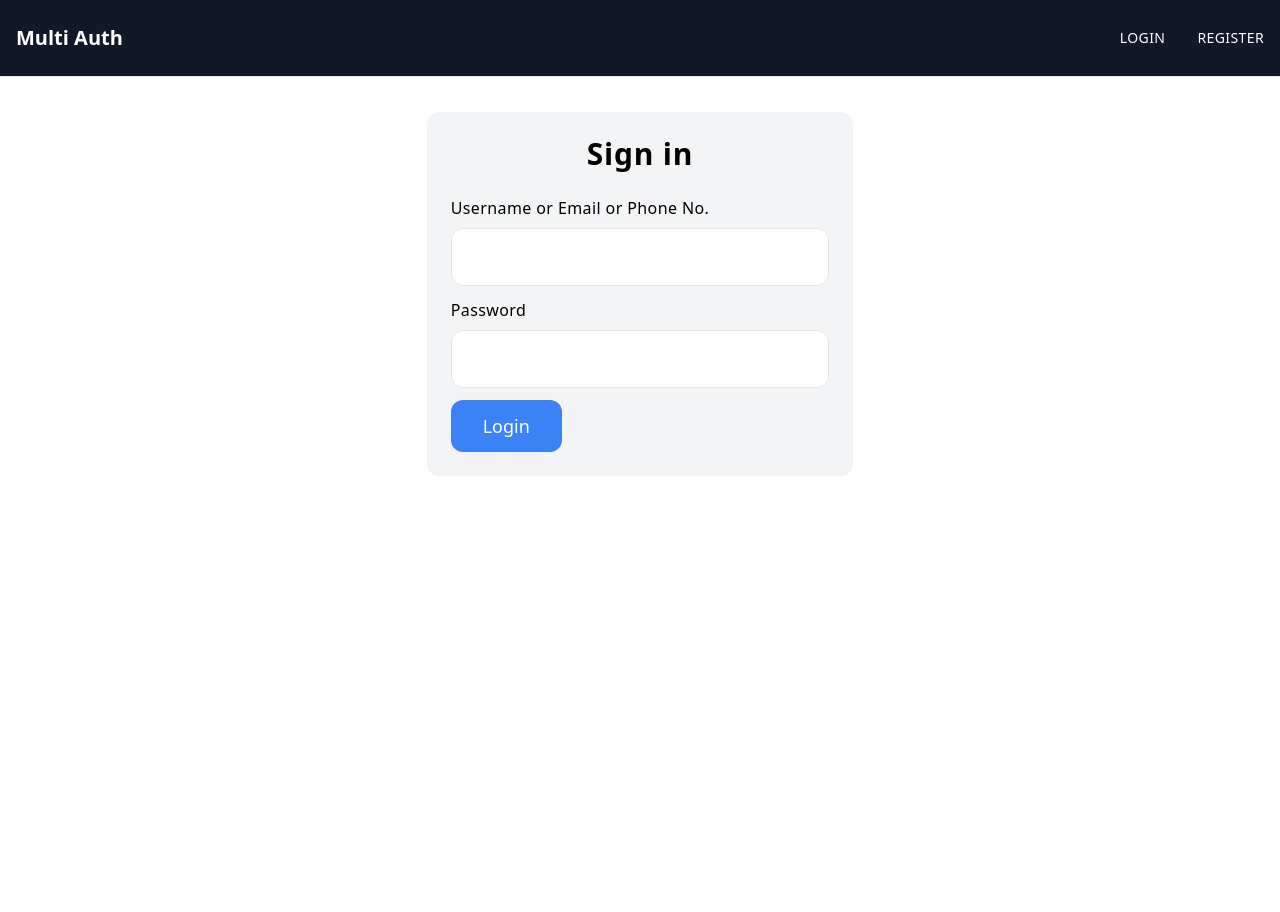
After one commit to matrix-bro/multi-user-auth-system, a Django app: page /login/ in a window 1280 px wide. The commit adds this page. Run offline with Django 4.2, Linux system fonts and the light colour scheme; some libraries are stand-ins or nearby versions.

Commit message:
Implemented custom login for different types of users and created their own dashboard

```diff
--- a/app/forms.py
+++ b/app/forms.py
@@ -44,3 +44,11 @@ class RegisterForm(UserCreationForm):
         'placeholder': 'Confirm password',
         'class': INPUT_CLASSES
     }))
+
+class LoginForm(forms.Form):
+    username = forms.CharField(widget=forms.TextInput(attrs={
+        'class': INPUT_CLASSES
+    }))
+    password = forms.CharField(widget=forms.PasswordInput(attrs={
+        'class': INPUT_CLASSES
+    }))
--- a/app/templates/app/base.html
+++ b/app/templates/app/base.html
@@ -19,10 +19,10 @@
         <div class="items-center justify-between hidden w-full md:flex md:w-auto md:order-1 tracking-wide" id="navbar-user">
             <ul class="flex flex-col text-sm font-medium p-4 md:p-0 mt-4 border rounded-lg md:space-x-8 rtl:space-x-reverse md:flex-row md:mt-0 md:border-0 bg-gray-800 md:bg-gray-900 border-gray-700">
                 <li>
-                    <a href="" class="block py-2 px-3 rounded md:p-0 text-white md:hover:text-blue-500 hover:bg-gray-700 md:hover:bg-transparent border-gray-700">Login</a>
+                    <a href="{% url 'login' %}" class="block py-2 px-3 rounded md:p-0 text-white md:hover:text-blue-500 hover:bg-gray-700 md:hover:bg-transparent border-gray-700">Login</a>
                 </li>
                 <li>
-                    <a href="" class="block py-2 px-3 rounded md:p-0 text-white md:hover:text-blue-500 hover:bg-gray-700 md:hover:bg-transparent border-gray-700">Register</a>
+                    <a href="{% url 'register' %}" class="block py-2 px-3 rounded md:p-0 text-white md:hover:text-blue-500 hover:bg-gray-700 md:hover:bg-transparent border-gray-700">Register</a>
                 </li>
             </ul>
         </div>
--- /dev/null
+++ b/app/templates/app/login.html
@@ -0,0 +1,30 @@
+{% extends 'app/base.html' %}
+
+{% block title %}Log in{% endblock %}
+
+{% block content %}
+    <div class="lg:w-1/3 md:w-1/2 my-6 mx-auto p-6 bg-gray-100 rounded-xl">
+        <h1 class="mb-6 text-3xl text-center font-bold tracking-wide">Sign in</h1>
+
+        <form method="post">
+            {% csrf_token %}
+
+            <div class="mb-3">
+                <label class="inline-block mb-2 tracking-wide">Username or Email or Phone No.</label><br>
+                {{ form.username }}
+            </div>
+
+            <div class="mb-3">
+                <label class="inline-block mb-2 tracking-wide">Password</label><br>
+                {{ form.password }}
+            </div>
+
+            {% if error_message %}
+                <p class="bg-red-100 p-4 my-2">{{ error_message }}</p>
+            {% endif %}
+
+            <button class="py-3 px-8 text-lg bg-blue-500 hover:bg-blue-700 rounded-xl text-white">Login</button>
+        </form>
+    </div>
+
+{% endblock %}
--- a/app/urls.py
+++ b/app/urls.py
@@ -3,4 +3,9 @@ from app import views
 
 urlpatterns = [
     path('register/', views.register, name='register'),
+    path('login/', views.custom_login, name='login'),
+
+    path('dashboard/', views.dashboard, name='dashboard'),
+    path('super/dashboard/', views.super_dashboard, name='super_dashboard'),
+    path('staff/dashboard/', views.staff_dashboard, name='staff_dashboard'),
 ]
--- a/app/views.py
+++ b/app/views.py
@@ -1,6 +1,7 @@
 from django.shortcuts import render
-from app.forms import RegisterForm
+from app.forms import RegisterForm, LoginForm
 from django.shortcuts import redirect
+from django.contrib.auth import authenticate, login
 
 def register(request):
     if request.method == 'POST':
@@ -13,3 +14,46 @@ def register(request):
         form = RegisterForm()
 
     return render(request, 'app/register.html', {'form': form})
+
+def custom_login(request):
+    if request.method == 'POST':
+        form = LoginForm(request.POST)
+        if form.is_valid():
+            username = form.cleaned_data['username']
+            password = form.cleaned_data['password']
+            user = authenticate(request, username=username, password=password)
+
+            if not user:
+                # Invalid login
+                return render(request, 'app/login.html', {'form': form, 'error_message': 'Invalid credentials.'})
+
+            # After user authentication success, log in and redirect the user to their dashboard
+            login(request, user)
+            if user.is_superuser:
+                return redirect('super_dashboard')
+            elif user.is_staff:
+                return redirect('staff_dashboard')
+            else:
+                return redirect('dashboard')
+
+    else:
+        form = LoginForm()
+    return render(request, 'app/login.html', {'form': form})
+
+"""
+Regular User Dashboard
+"""
+def dashboard(request):
+    return render(request, 'app/dashboard.html')
+
+"""
+Super User Dashboard
+"""
+def super_dashboard(request):
+    return render(request, 'app/super_dashboard.html')
+
+"""
+Staff User Dashboard
+"""
+def staff_dashboard(request):
+    return render(request, 'app/staff_dashboard.html')
--- a/project/settings.py
+++ b/project/settings.py
@@ -125,3 +125,5 @@ STATIC_URL = 'static/'
 DEFAULT_AUTO_FIELD = 'django.db.models.BigAutoField'
 
 AUTH_USER_MODEL = 'app.UserAccount'
+
+LOGIN_URL = 'login'
```
Also changed, not shown: app/templates/app/dashboard.html (added, +11 -0 lines), app/templates/app/staff_dashboard.html (added, +11 -0 lines), app/templates/app/super_dashboard.html (added, +11 -0 lines).
